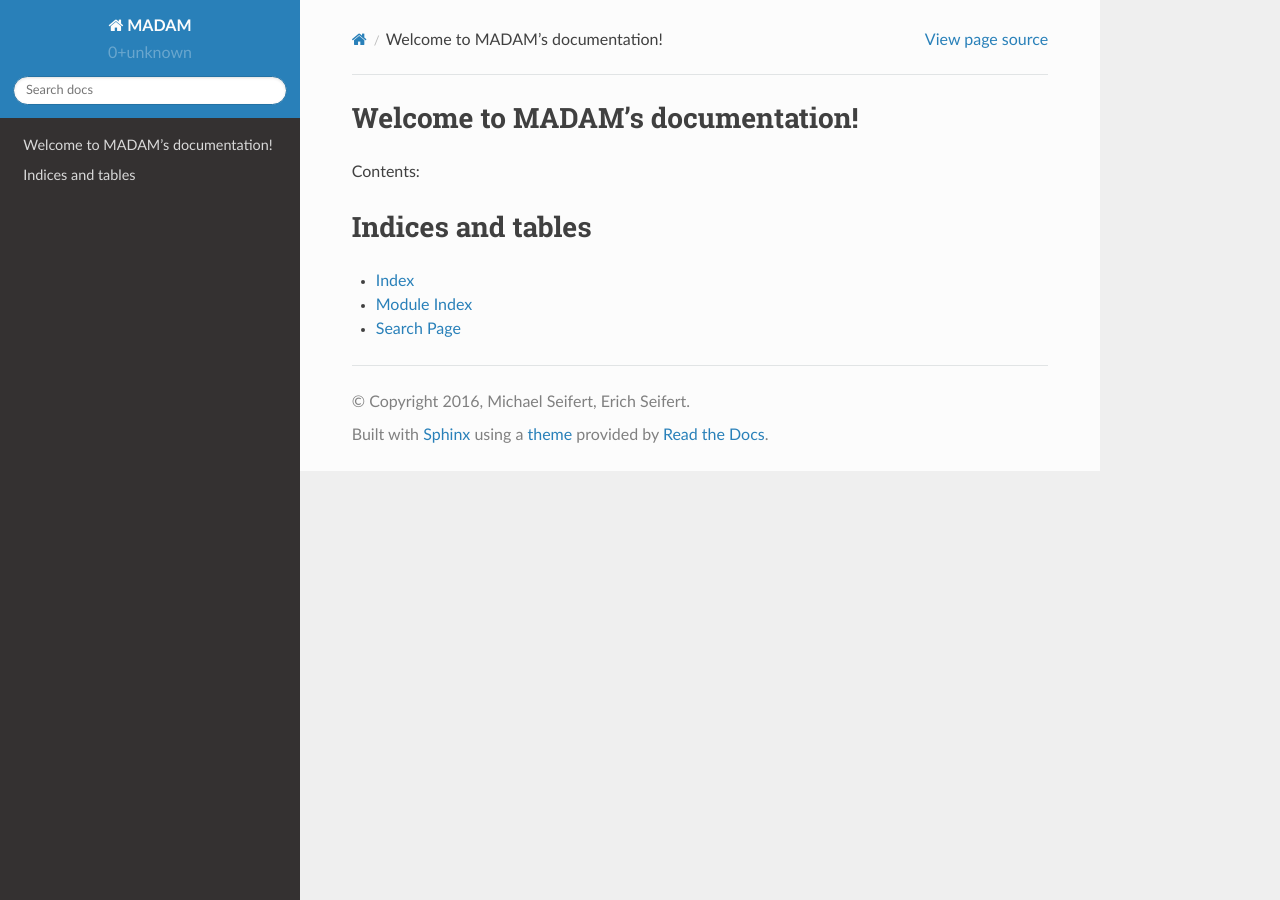
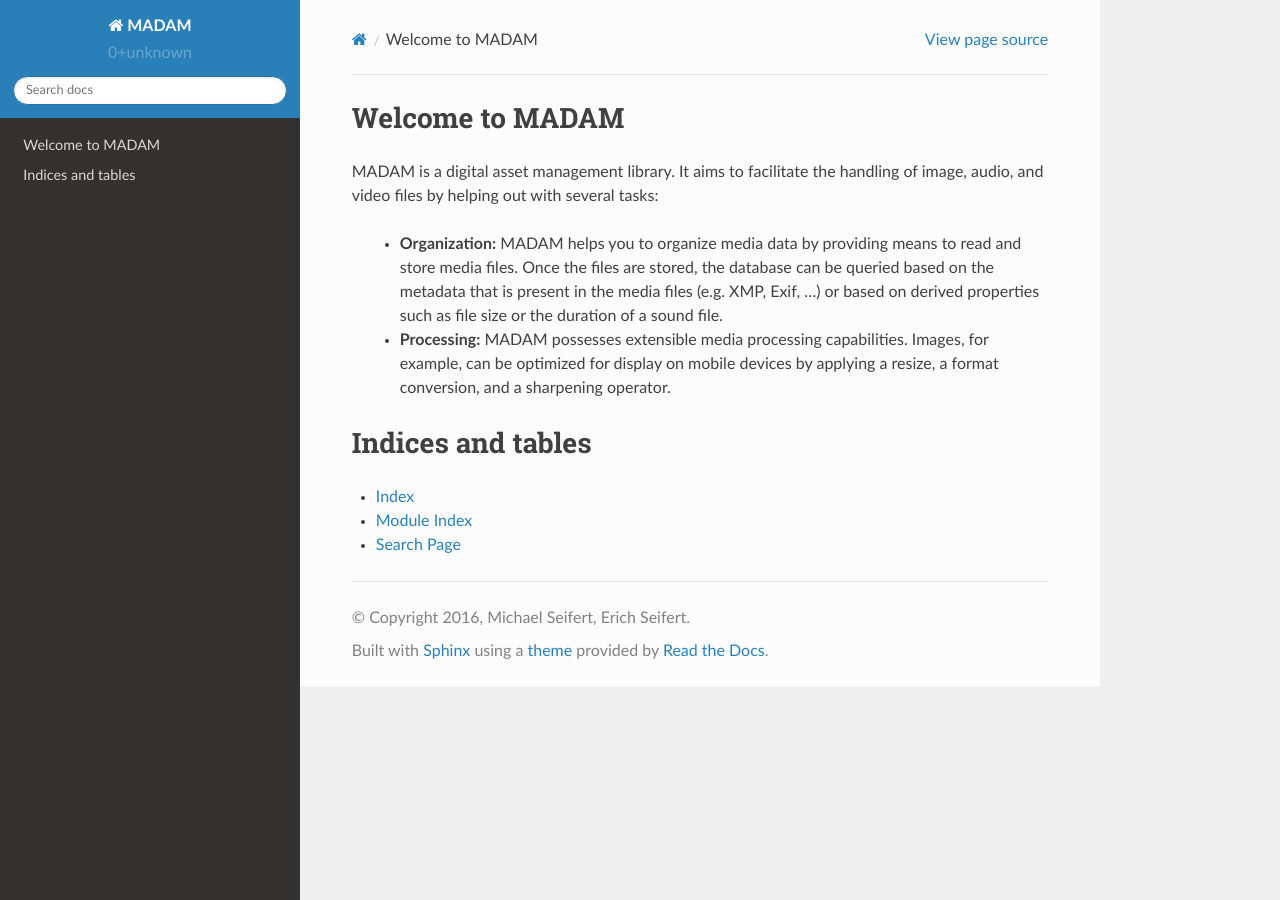
Before and after one commit to eseifert/madam, a Sphinx documentation site: the page built from doc/index.rst, in a window 1280 px wide. Built offline with Sphinx 7.4.7 and the Read the Docs theme 2.0.0, drawn with Linux system fonts in a browser that asks for light colours.

Commit message:
Added introductory text to documentation.

```diff
--- a/doc/index.rst
+++ b/doc/index.rst
@@ -1,12 +1,9 @@
-Welcome to MADAM's documentation!
-=================================
+Welcome to MADAM
+================
+MADAM is a digital asset management library. It aims to facilitate the handling of image, audio, and video files by helping out with several tasks:
 
-Contents:
-
-.. toctree::
-   :maxdepth: 2
-
-
+    - **Organization:** MADAM helps you to organize media data by providing means to read and store media files. Once the files are stored, the database can be queried based on the metadata that is present in the media files (e.g. XMP, Exif, …) or based on derived properties such as file size or the duration of a sound file.
+    - **Processing:** MADAM possesses extensible media processing capabilities. Images, for example, can be optimized for display on mobile devices by applying a resize, a format conversion, and a sharpening operator.
 
 Indices and tables
 ==================
```
